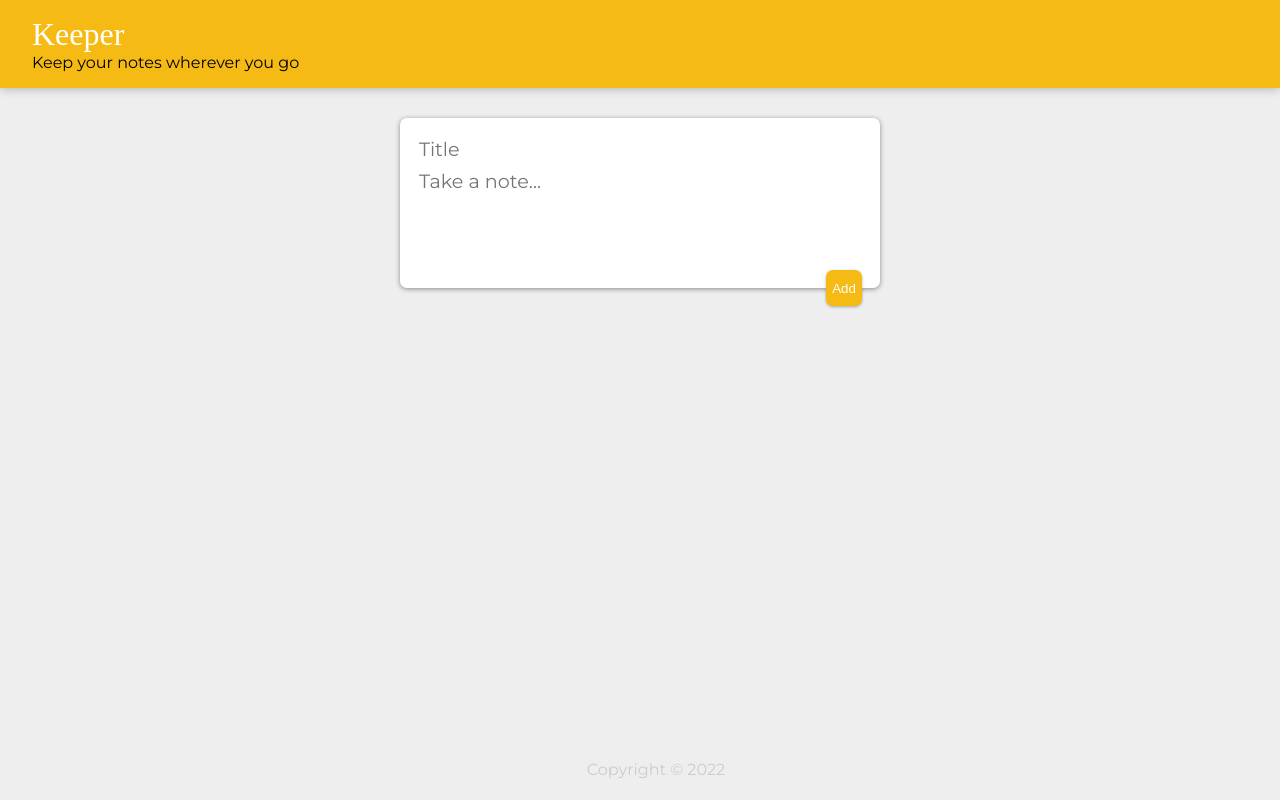
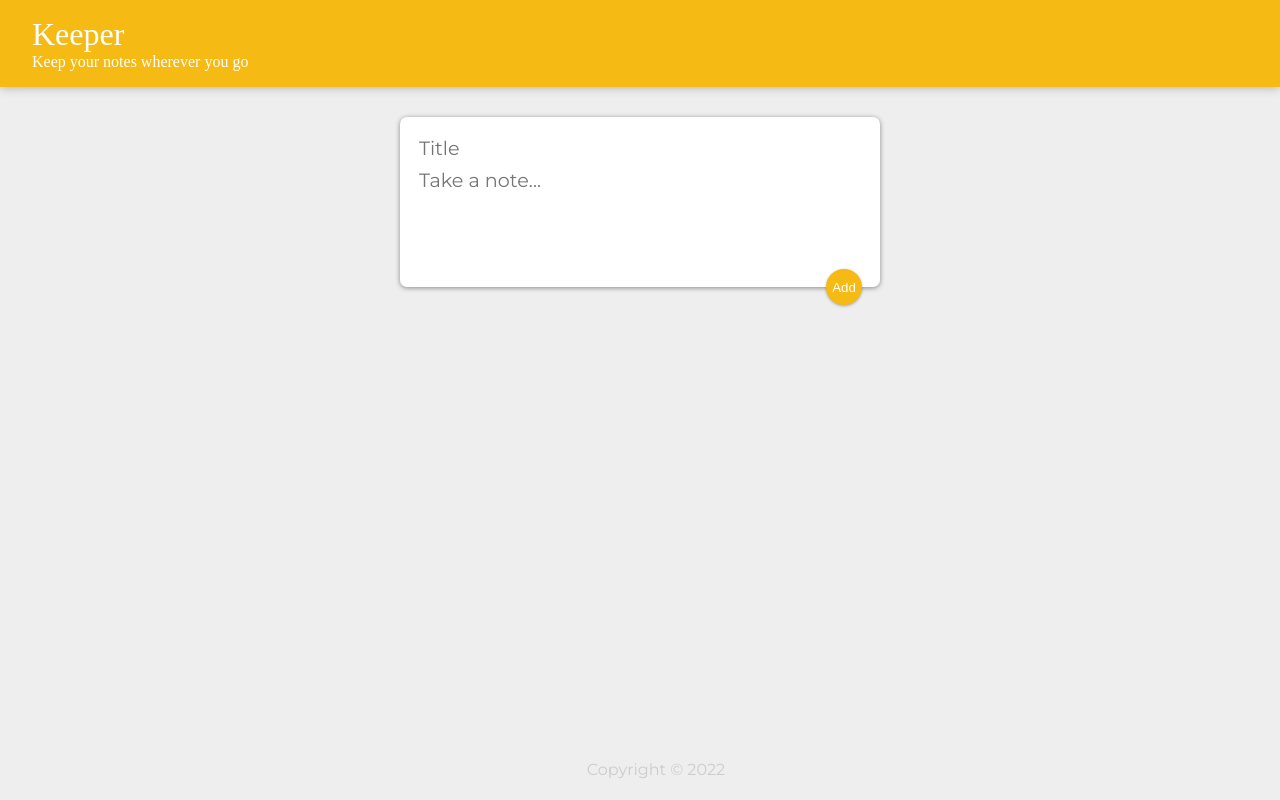
Before and after one commit to Id3arium/KeeperApp, a React (Create React App) app: page / in a window 1280 px wide. Built offline with nearby package versions, Linux system fonts and the light colour scheme; a web font is replaced by a local one.

Commit message:
adding classname to create area form, updating css to match changes

```diff
--- a/package.json
+++ b/package.json
@@ -5,6 +5,8 @@
   "keywords": [],
   "main": "src/index.js",
   "dependencies": {
+    "@material-ui/core": "4.12.4",
+    "@material-ui/icons": "4.11.3",
     "lodash": "4.17.21",
     "react": "16.8.6",
     "react-dom": "16.8.6",
--- a/public/styles.css
+++ b/public/styles.css
@@ -18,7 +18,8 @@ header {
   box-shadow: 0 0 10px 0 rgba(0, 0, 0, 0.3);
 }
 
-header h1 {
+header h1,
+header p {
   color: #fff;
   font-family: "McLaren", cursive;
   font-weight: 200;
@@ -67,7 +68,7 @@ footer p {
   outline: none;
 }
 
-form {
+form.create-note {
   position: relative;
   width: 480px;
   margin: 30px auto 20px auto;
@@ -76,8 +77,8 @@ form {
   border-radius: 7px;
   box-shadow: 0 1px 5px rgb(138, 137, 137);
 }
-form input,
-form textarea {
+form.create-note input,
+form.create-note textarea {
   width: 100%;
   border: none;
   padding: 4px;
@@ -86,14 +87,14 @@ form textarea {
   font-family: inherit;
   resize: none;
 }
-form button {
+form.create-note button {
   position: absolute;
   right: 18px;
   bottom: -18px;
   background: #f5ba13;
   color: #fff;
   border: none;
-  border-radius: 7px;
+  border-radius: 50%;
   width: 36px;
   height: 36px;
   box-shadow: 0 1px 3px rgba(0, 0, 0, 0.3);
--- a/src/components/App.js
+++ b/src/components/App.js
@@ -4,6 +4,7 @@ import Footer from "./Footer";
 import Note from "./Note";
 import defaultNotes from "../notes";
 import CreateArea from "./CreateArea";
+
 export default function App() {
   const [notes, setNotes] = useState([]);
   function addNote(note) {
--- a/src/components/CreateArea.js
+++ b/src/components/CreateArea.js
@@ -22,7 +22,7 @@ function CreateArea(props) {
   }
   return (
     <div>
-      <form>
+      <form className="create-note">
         <input
           name="title"
           placeholder="Title"
```
